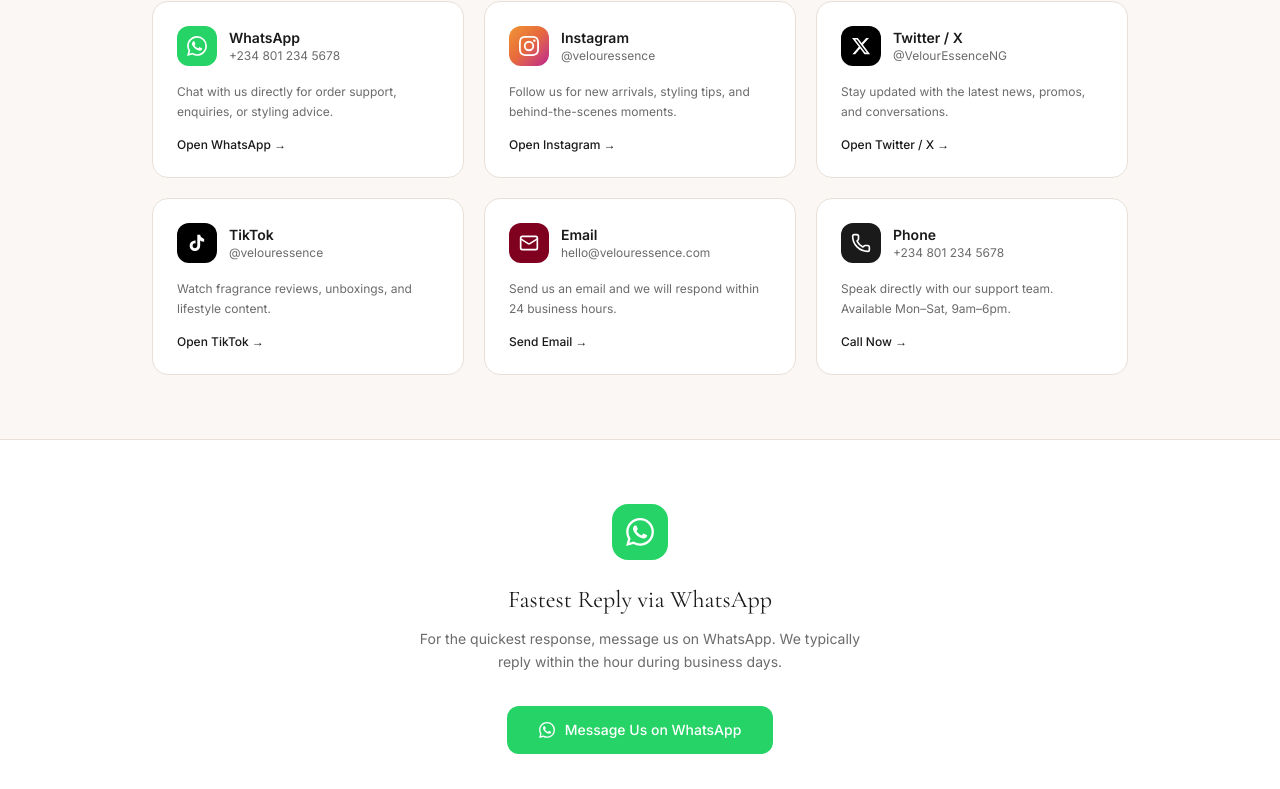
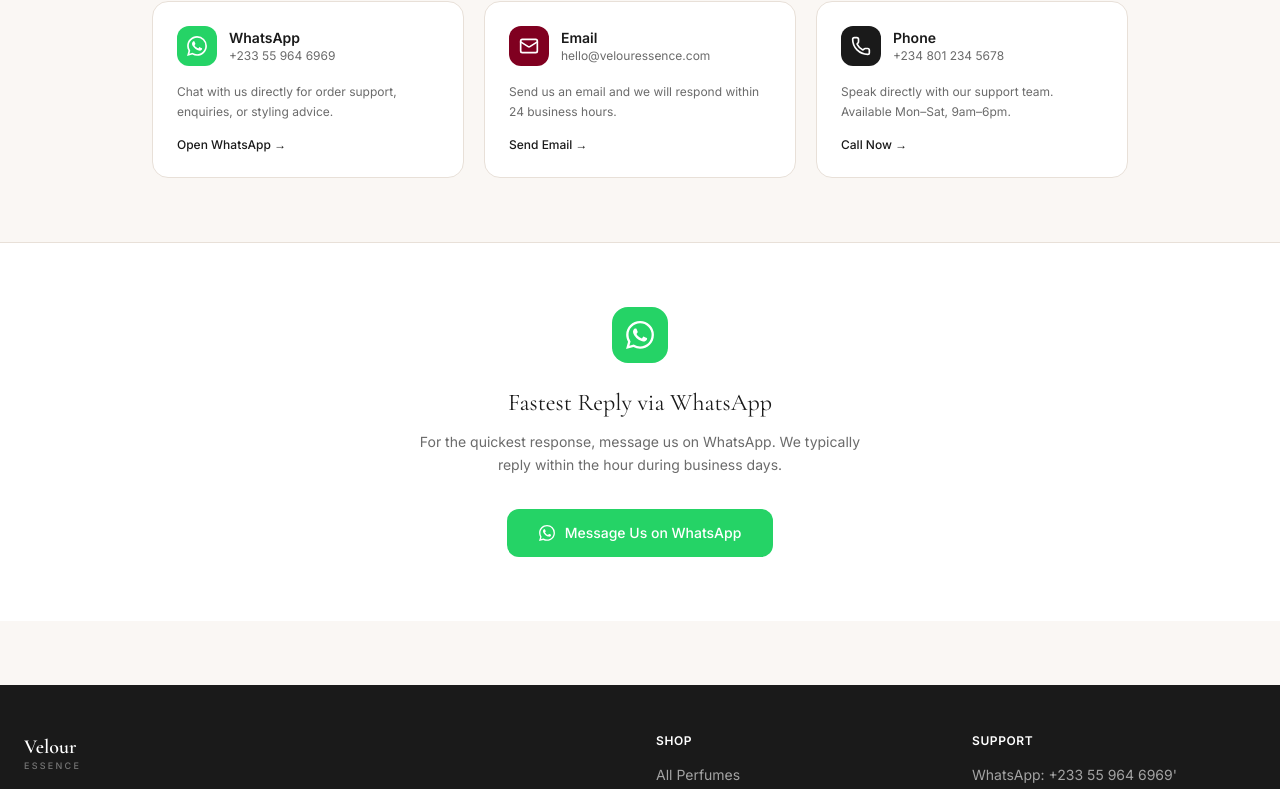
Before and after one commit to nonydev27/velour-essence, a React (Vite) app: page /contact in a window 1280 px wide. Shown: the part 668-1457 px from the top of the page. Built offline with nearby package versions, Linux system fonts and the light colour scheme.

Commit message:
altered pages

```diff
--- a/src/components/layout/Footer.jsx
+++ b/src/components/layout/Footer.jsx
@@ -10,29 +10,27 @@
             <span className="text-[9px] font-medium text-white/40 uppercase tracking-[0.25em]">Essence</span>
           </div>
           <p className="text-sm leading-relaxed max-w-xs">
-            Luxury fragrances crafted with passion, delivered directly to your campus doorstep across Nigeria.
+            Luxury fragrances crafted with passion, delivered directly to your campus doorstep across Ghana.
           </p>
         </div>
         <div>
           <h4 className="text-white text-xs font-semibold uppercase tracking-wider mb-4">Shop</h4>
           <ul className="space-y-2 text-sm">
             <li><Link to="/shop" className="hover:text-white transition-colors">All Perfumes</Link></li>
-            <li><Link to="/shop?category=Oud" className="hover:text-white transition-colors">Oud Collection</Link></li>
-            <li><Link to="/shop?category=Floral" className="hover:text-white transition-colors">Floral Collection</Link></li>
-            <li><Link to="/shop?category=Woody" className="hover:text-white transition-colors">Woody Collection</Link></li>
+            <li><Link to="/shop?category=Oud" className="hover:text-white transition-colors">Our Collections</Link></li>
           </ul>
         </div>
         <div>
           <h4 className="text-white text-xs font-semibold uppercase tracking-wider mb-4">Support</h4>
           <ul className="space-y-2 text-sm">
-            <li>WhatsApp: +234 xxx xxx xxxx</li>
-            <li>velour@example.com</li>
+            <li>WhatsApp: +233 55 964 6969'</li>
+            <li>delademprempeh5@gmail.com</li>
             <li>Mon–Sat, 9am–6pm</li>
           </ul>
         </div>
       </div>
       <div className="border-t border-white/10 px-6 py-4 flex items-center justify-between text-xs">
-        <p>&copy; {new Date().getFullYear()} Velour Essence. All rights reserved.</p>
+        <p className="text-white/40 ">&copy; {new Date().getFullYear()} Velour Essence. All rights reserved.</p>
         <Link to="/admin/login" className="text-white/30 hover:text-white/60 transition-colors">Admin</Link>
       </div>
     </footer>
--- a/src/pages/client/ContactPage.jsx
+++ b/src/pages/client/ContactPage.jsx
@@ -6,8 +6,8 @@
 const channels = [
   {
     label: 'WhatsApp',
-    handle: '+234 801 234 5678',
-    href: 'https://wa.me/2348012345678',
+    handle: '+233 55 964 6969',
+    href: 'https://wa.me/233559646969',
     description: 'Chat with us directly for order support, enquiries, or styling advice.',
     color: 'bg-[#25D366]',
     icon: (
@@ -16,42 +16,7 @@
       </svg>
     ),
   },
-  {
-    label: 'Instagram',
-    handle: '@velouressence',
-    href: 'https://instagram.com/velouressence',
-    description: 'Follow us for new arrivals, styling tips, and behind-the-scenes moments.',
-    color: 'bg-gradient-to-br from-[#f09433] via-[#e6683c] via-[#dc2743] via-[#cc2366] to-[#bc1888]',
-    icon: (
-      <svg viewBox="0 0 24 24" fill="currentColor" className="w-5 h-5">
-        <path d="M12 2.163c3.204 0 3.584.012 4.85.07 3.252.148 4.771 1.691 4.919 4.919.058 1.265.069 1.645.069 4.849 0 3.205-.012 3.584-.069 4.849-.149 3.225-1.664 4.771-4.919 4.919-1.266.058-1.644.07-4.85.07-3.204 0-3.584-.012-4.849-.07-3.26-.149-4.771-1.699-4.919-4.92-.058-1.265-.07-1.644-.07-4.849 0-3.204.013-3.583.07-4.849.149-3.227 1.664-4.771 4.919-4.919 1.266-.057 1.645-.069 4.849-.069zM12 0C8.741 0 8.333.014 7.053.072 2.695.272.273 2.69.073 7.052.014 8.333 0 8.741 0 12c0 3.259.014 3.668.072 4.948.2 4.358 2.618 6.78 6.98 6.98C8.333 23.986 8.741 24 12 24c3.259 0 3.668-.014 4.948-.072 4.354-.2 6.782-2.618 6.979-6.98.059-1.28.073-1.689.073-4.948 0-3.259-.014-3.667-.072-4.947-.196-4.354-2.617-6.78-6.979-6.98C15.668.014 15.259 0 12 0zm0 5.838a6.162 6.162 0 100 12.324 6.162 6.162 0 000-12.324zM12 16a4 4 0 110-8 4 4 0 010 8zm6.406-11.845a1.44 1.44 0 100 2.881 1.44 1.44 0 000-2.881z" />
-      </svg>
-    ),
-  },
-  {
-    label: 'Twitter / X',
-    handle: '@VelourEssenceNG',
-    href: 'https://twitter.com/VelourEssenceNG',
-    description: 'Stay updated with the latest news, promos, and conversations.',
-    color: 'bg-black',
-    icon: (
-      <svg viewBox="0 0 24 24" fill="currentColor" className="w-5 h-5">
-        <path d="M18.244 2.25h3.308l-7.227 8.26 8.502 11.24H16.17l-5.214-6.817L4.99 21.75H1.68l7.73-8.835L1.254 2.25H8.08l4.713 6.231zm-1.161 17.52h1.833L7.084 4.126H5.117z" />
-      </svg>
-    ),
-  },
-  {
-    label: 'TikTok',
-    handle: '@velouressence',
-    href: 'https://tiktok.com/@velouressence',
-    description: 'Watch fragrance reviews, unboxings, and lifestyle content.',
-    color: 'bg-black',
-    icon: (
-      <svg viewBox="0 0 24 24" fill="currentColor" className="w-5 h-5">
-        <path d="M19.59 6.69a4.83 4.83 0 01-3.77-4.25V2h-3.45v13.67a2.89 2.89 0 01-2.88 2.5 2.89 2.89 0 01-2.89-2.89 2.89 2.89 0 012.89-2.89c.28 0 .54.04.79.1V9.01a6.27 6.27 0 00-.79-.05 6.34 6.34 0 00-6.34 6.34 6.34 6.34 0 006.34 6.34 6.34 6.34 0 006.33-6.34V9.05a8.16 8.16 0 004.77 1.52V7.12a4.85 4.85 0 01-1-.43z" />
-      </svg>
-    ),
-  },
+
   {
     label: 'Email',
     handle: 'hello@velouressence.com',
@@ -74,12 +39,12 @@
   {
     Icon: MapPin,
     label: 'Location',
-    value: 'Lagos, Nigeria\n(Campus delivery nationwide)',
+    value: 'Accra, Ghana\n(Campus delivery nationwide)',
   },
   {
     Icon: Clock,
     label: 'Business Hours',
-    value: 'Monday – Saturday\n9:00 AM – 6:00 PM WAT',
+    value: 'Monday – Saturday\n9:00 AM – 6:00 PM GMT',
   },
   {
     Icon: MessageCircle,
@@ -210,7 +175,7 @@
               For the quickest response, message us on WhatsApp. We typically reply within the hour during business days.
             </p>
             <a
-              href="https://wa.me/2348012345678"
+              href="https://wa.me/233559646969"
               target="_blank"
               rel="noopener noreferrer"
               className="inline-flex items-center gap-2.5 bg-[#25D366] text-white text-sm font-medium px-8 py-3.5 rounded-xl hover:bg-[#20bb5a] transition-colors"
--- a/src/pages/client/ShopPage.jsx
+++ b/src/pages/client/ShopPage.jsx
@@ -30,11 +30,6 @@
   return (
     <PageWrapper>
       {/* Breadcrumb */}
-      <div className="bg-white border-b border-border">
-        <div className="max-w-7xl mx-auto px-6 py-3 text-xs text-warm-gray">
-          <span>Home</span> <span className="mx-1">/</span> <span className="text-charcoal font-medium">Shop</span>
-        </div>
-      </div>
 
       <div className="max-w-7xl mx-auto px-6 py-8">
         <h1 className="text-2xl font-serif text-charcoal mb-6">Shop</h1>
```
